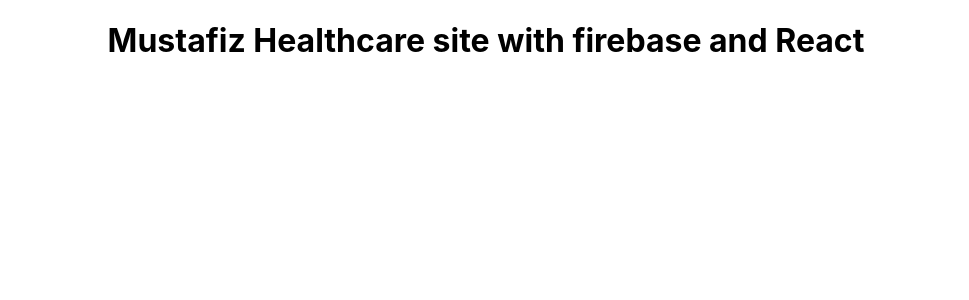
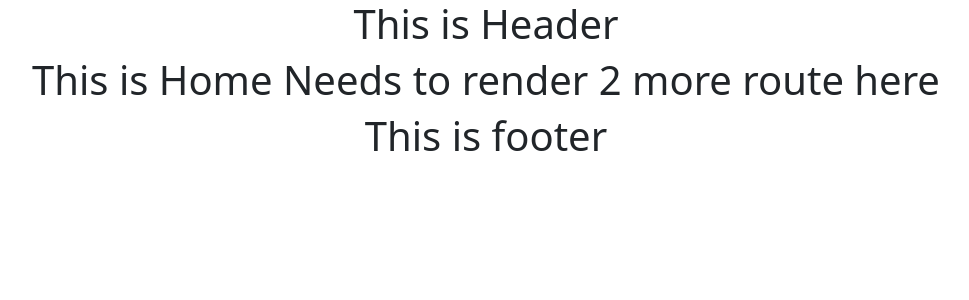
Before and after one commit to rahmancoder/mustafiz10-react-firebase, a React (Create React App) app: page / in a window 1280 px wide. Shown: the top 300 px of the page, without its empty margins (154-1123 px from the left). Built offline with nearby package versions, Linux system fonts and the light colour scheme.

Commit message:
component setup with route and testing all routing

```diff
--- a/package.json
+++ b/package.json
@@ -6,7 +6,9 @@
     "@testing-library/jest-dom": "^5.14.1",
     "@testing-library/react": "^11.2.7",
     "@testing-library/user-event": "^12.8.3",
+    "bootstrap": "^5.1.1",
     "react": "^17.0.2",
+    "react-bootstrap": "^2.0.0-rc.1",
     "react-dom": "^17.0.2",
     "react-router-dom": "^5.3.0",
     "react-scripts": "4.0.3",
--- a/src/App.js
+++ b/src/App.js
@@ -1,10 +1,45 @@
 
 import './App.css';
+// Bootstrap Link
+import 'bootstrap/dist/css/bootstrap.min.css';
+
+import {
+  BrowserRouter as Router,
+  Switch,
+  Route
+} from "react-router-dom";
+import Header from './Components/Header/Header';
+import Footer from './Components/Footer/Footer';
+import NotFound from './Components/NotFound/NotFound';
+import Home from './Components/Home/Home';
 
 function App() {
   return (
     <div className="App">
-      <h1> Mustafiz Healthcare site with firebase and React</h1>
+      <Router>
+        <Header></Header>
+        <Switch>
+          <Route exact path='/'>
+            <Home></Home>
+          </Route>
+
+          <Route exact path='/home'>
+            <Home></Home>
+
+          </Route>
+
+
+
+
+          <Route path='*'>
+            <NotFound></NotFound>
+          </Route>
+        </Switch>
+
+        <Footer></Footer>
+
+      </Router>
+
     </div>
   );
 }
--- /dev/null
+++ b/src/Components/Footer/Footer.js
@@ -0,0 +1,12 @@
+import React from 'react';
+
+const Footer = () => {
+    return (
+        <div>
+
+            <h1>This is footer</h1>
+        </div>
+    );
+};
+
+export default Footer;
--- /dev/null
+++ b/src/Components/Header/Header.js
@@ -0,0 +1,12 @@
+import React from 'react';
+
+const Header = () => {
+    return (
+        <div>
+            <h1>This is Header</h1>
+
+        </div>
+    );
+};
+
+export default Header;
--- /dev/null
+++ b/src/Components/Home/Home.js
@@ -0,0 +1,12 @@
+import React from 'react';
+
+const Home = () => {
+    return (
+        <div>
+
+            <h1> This is Home Needs to render 2 more route here</h1>
+        </div>
+    );
+};
+
+export default Home;
--- /dev/null
+++ b/src/Components/NotFound/NotFound.js
@@ -0,0 +1,11 @@
+import React from 'react';
+
+const NotFound = () => {
+    return (
+        <div>
+            <h1>Page Not Found</h1>
+        </div>
+    );
+};
+
+export default NotFound;
```
Also changed, not shown: src/Components/Login/Login.js (added, +11 -0 lines), src/Components/Register/Register.js (added, +11 -0 lines), 1 other file (tests, documents, lock files or other folders).
